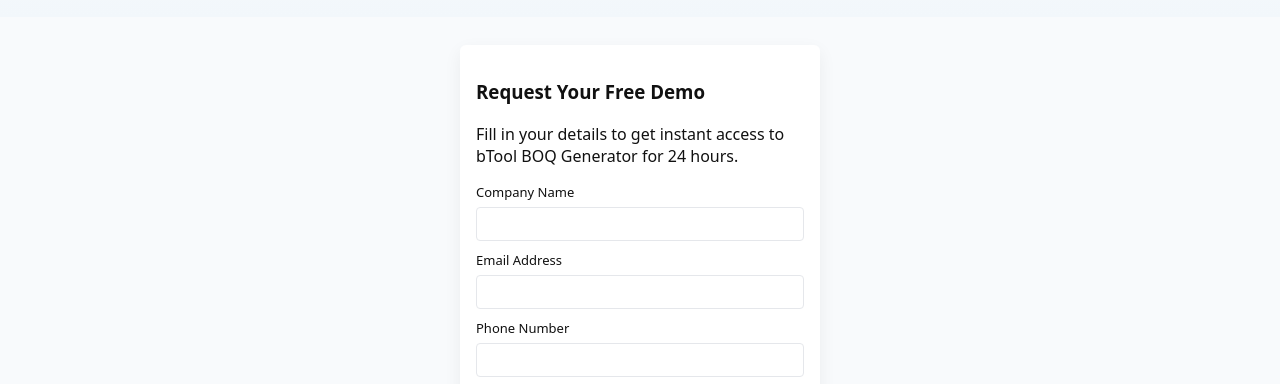
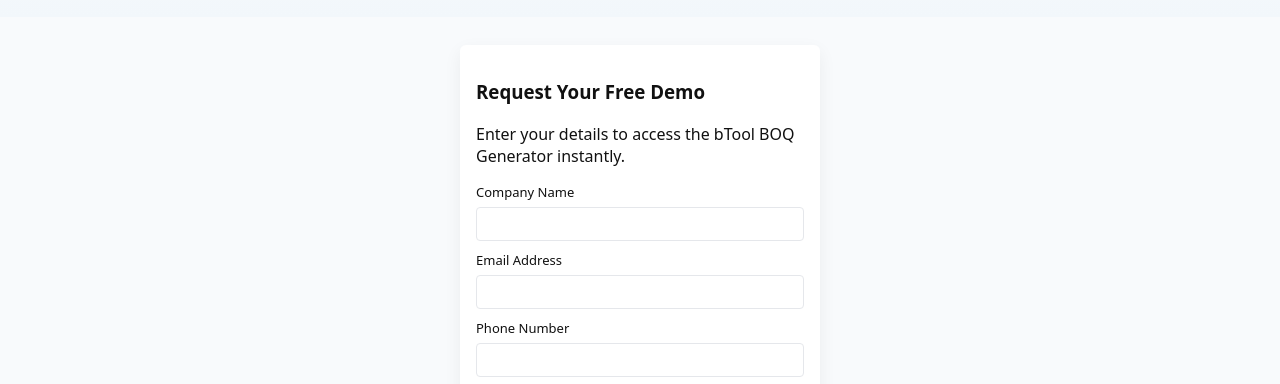
Before and after one commit to btoolsolutions/BOQ-landing, a plain HTML site: page index.html in a window 1280 px wide. Shown: the part 301-685 px from the top of the page. Drawn offline with Linux system fonts and the light colour scheme.

Commit message:
Update index.html
edited the line to "Enter your details to access the bTool BOQ Generator instantly."

```diff
--- a/index.html
+++ b/index.html
@@ -18,7 +18,7 @@
     <section class="form-wrap">
       <form id="demoForm" novalidate data-webapp="https://script.google.com/macros/s/AKfycbz9LFcmtQ-blFWgPJTu5s3fc7Yxl8_cn1lOqfyaV8BNvfMwmWJrGFNXOug-fp5F3TsU6g/exec">
         <h3>Request Your Free Demo</h3>
-        <p class="muted">Fill in your details to get instant access to bTool BOQ Generator for 24 hours.</p>
+        <p class="muted">Enter your details to access the bTool BOQ Generator instantly.</p>
 
         <label>Company Name
           <input name="company" type="text" required>
```
